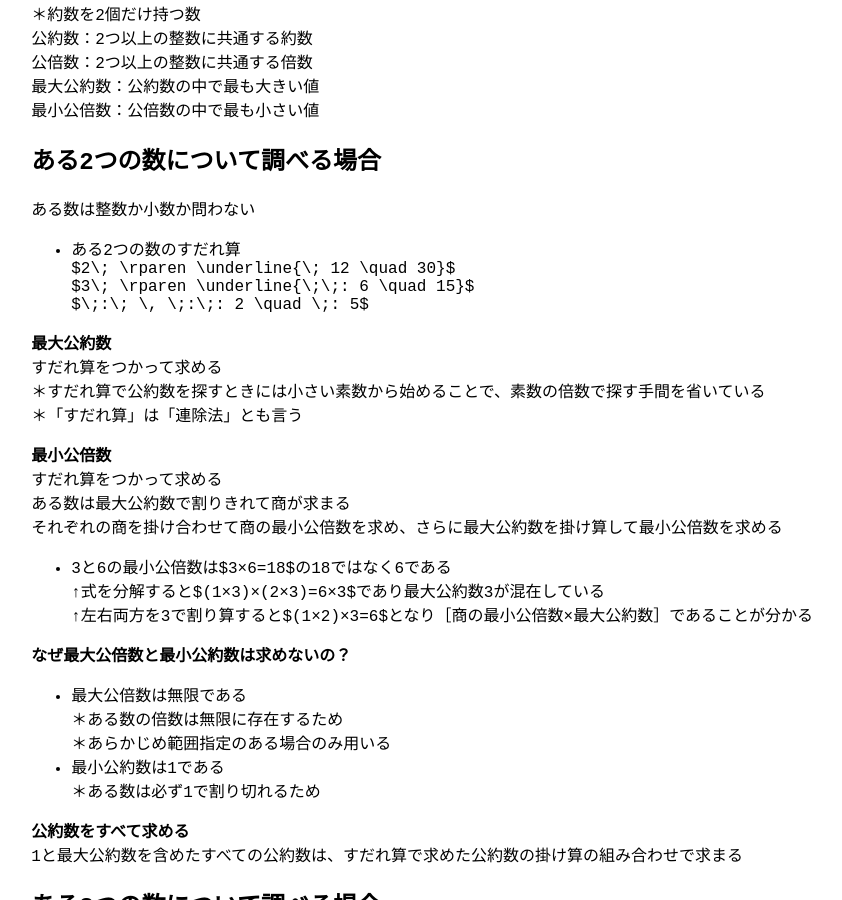
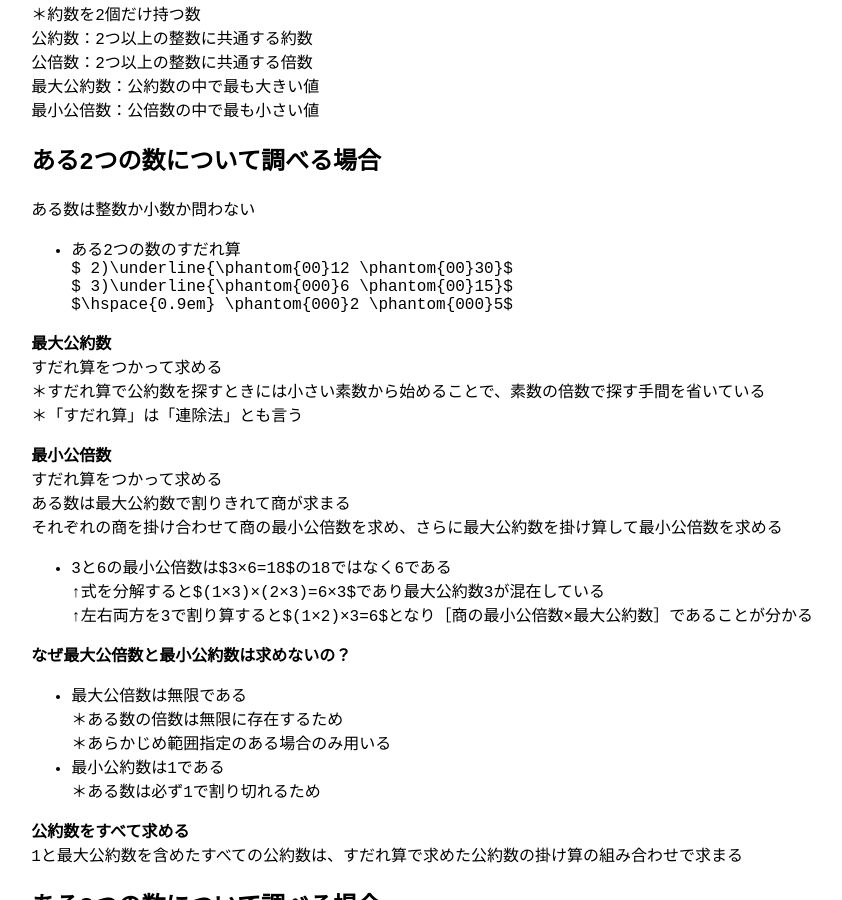
Before and after one commit to zoldof/algo-notes-ci, a Jekyll site: the page built from dist/shougaku/index.md, in a window 1280 px wide and 900 px high, scrolled down 4450 px. Shown: the whole window, without its empty margins (40-882 px from the left). Built offline with Jekyll 4.4.1, drawn with Linux system fonts in a browser that asks for light colours; nearby versions of some CDN libraries; library files that are not in the unit come from our copies.

Commit message:
Update index.md

```diff
--- a/dist/shougaku/index.md
+++ b/dist/shougaku/index.md
@@ -179,9 +179,9 @@ $1+(8÷4)=3$とカッコを必要とすることになります。
 ある数は整数か小数か問わない
 
 - ある2つの数のすだれ算
-$2\; \rparen \underline{\; 12 \quad 30}$
-$3\; \rparen \underline{\;\;\: 6 \quad 15}$
-$\;\:\; \, \;\:\;\: 2 \quad \;\: 5$
+$ 2)\\underline{\phantom{00}12 \phantom{00}30}$
+$ 3)\\underline{\phantom{000}6 \phantom{00}15}$
+$\hspace{0.9em} \phantom{000}2 \phantom{000}5$
 
 **最大公約数**
 すだれ算をつかって求める
```
